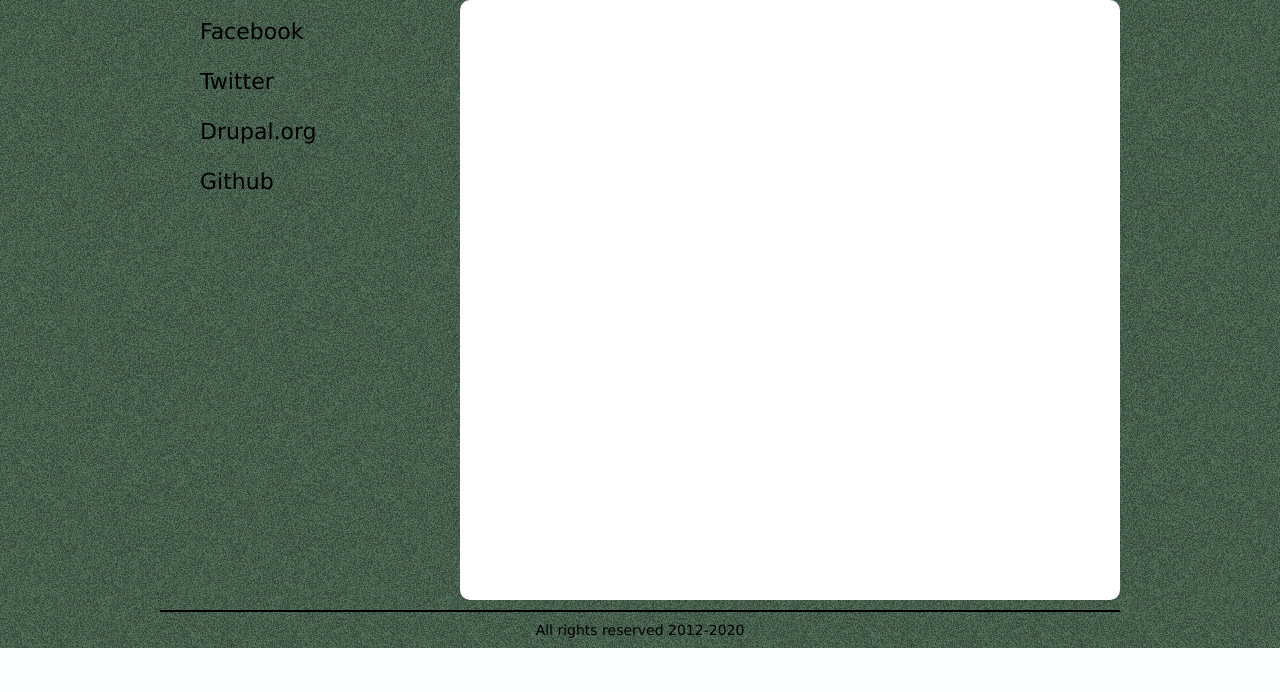
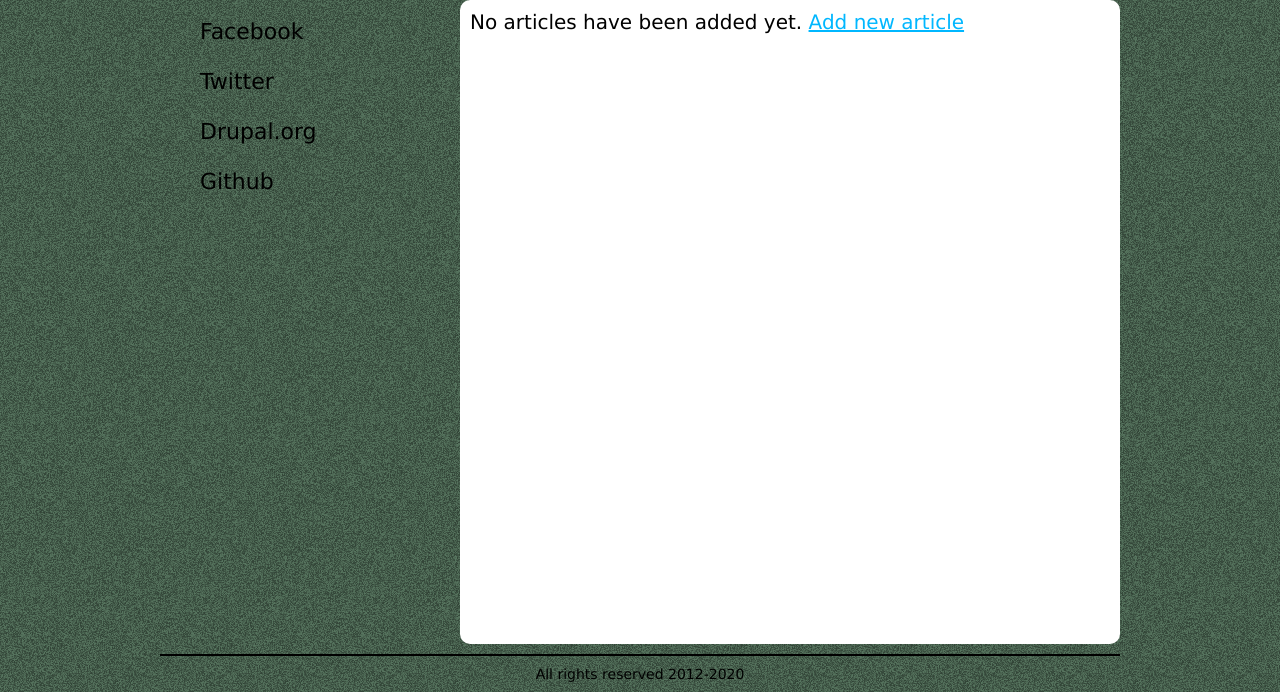
Before and after one commit to piyuesh23/myapp, a Node server app: page / in a window 1280 px wide. Shown: the part 152-844 px from the top of the page. Before the commit the page ends 800 px from the top, so only its background shows below. Run offline with Node 20, Linux system fonts and the light colour scheme; data that the repository does not hold is empty; some libraries are stand-ins or nearby versions.

Commit message:
styling:

```diff
--- a/public/stylesheets/style.css
+++ b/public/stylesheets/style.css
@@ -121,6 +121,7 @@ div.content-wrapper .comment {
 }
 div.main-content-edit {
   padding: 10px 10px 10px 10px;
+  margin-top: 20px;
 }
 div.control-group {
   margin-bottom: 20px;
@@ -152,3 +153,7 @@ div.article-alter-form a {
 div.article-alter-form a:hover {
   background-color: #fff;
 }
+div.no-content {
+  font-size: 20px;
+  margin: 10px 10px 10px 10px;
+}
--- a/public/stylesheets/style.styl
+++ b/public/stylesheets/style.styl
@@ -94,6 +94,7 @@ div.content-wrapper .comment
   margin-bottom: 20px
 div.main-content-edit
   padding: 10px 10px 10px 10px
+  margin-top: 20px
 div.control-group
   margin-bottom: 20px
 div.control-group label
@@ -116,3 +117,6 @@ div.article-alter-form a
   text-decoration: none
 div.article-alter-form a:hover
   background-color: #fff
+div.no-content
+  font-size: 20px
+  margin: 10px 10px 10px 10px
--- a/views/articles/index.jade
+++ b/views/articles/index.jade
@@ -1,5 +1,10 @@
 extends ../layouts/layout_articles
 block content
+  if articles.length == 0
+    div.no-content
+      span.no-articles No articles have been added yet.
+      span.new-article
+        a.article-add(href="article/add") Add new article
   .article-list
     each article in articles
       count_articles = articles.length
```
